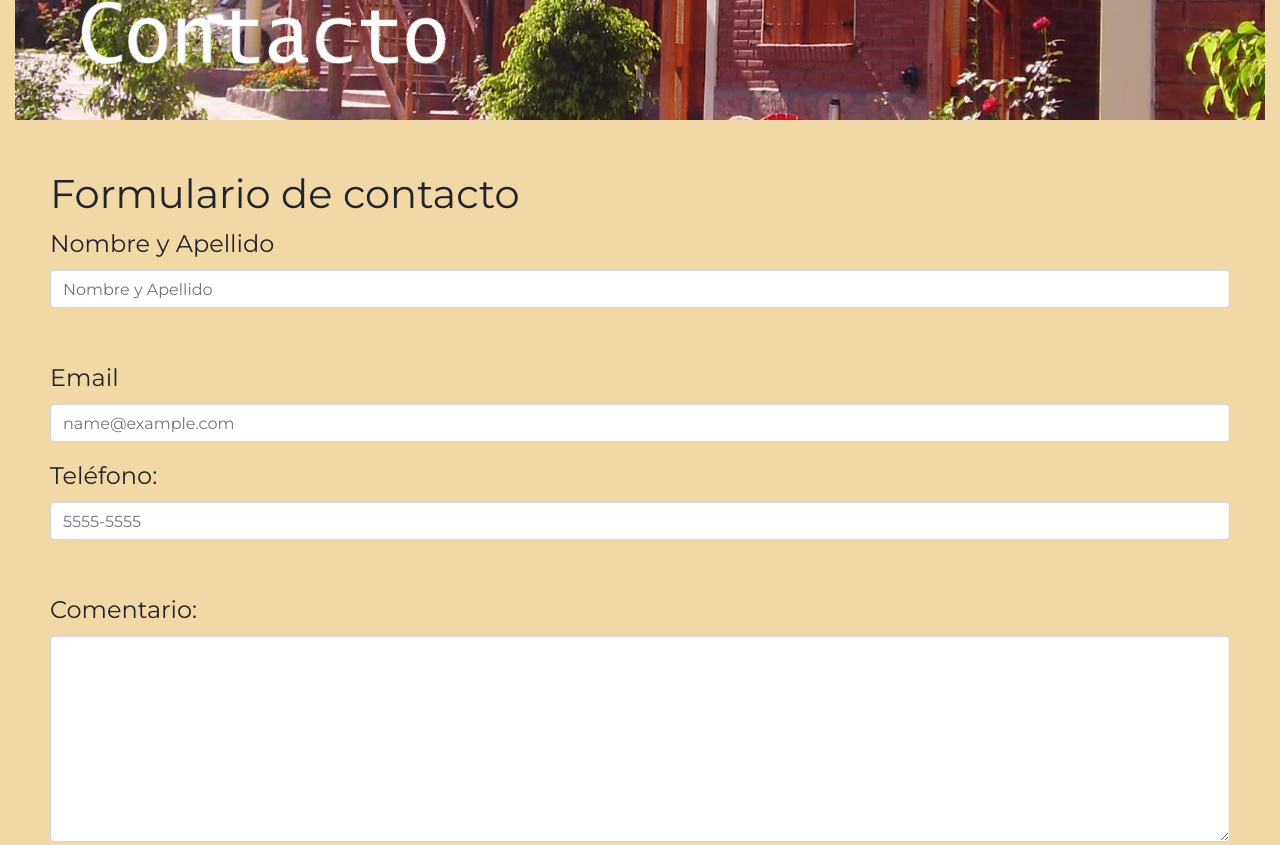
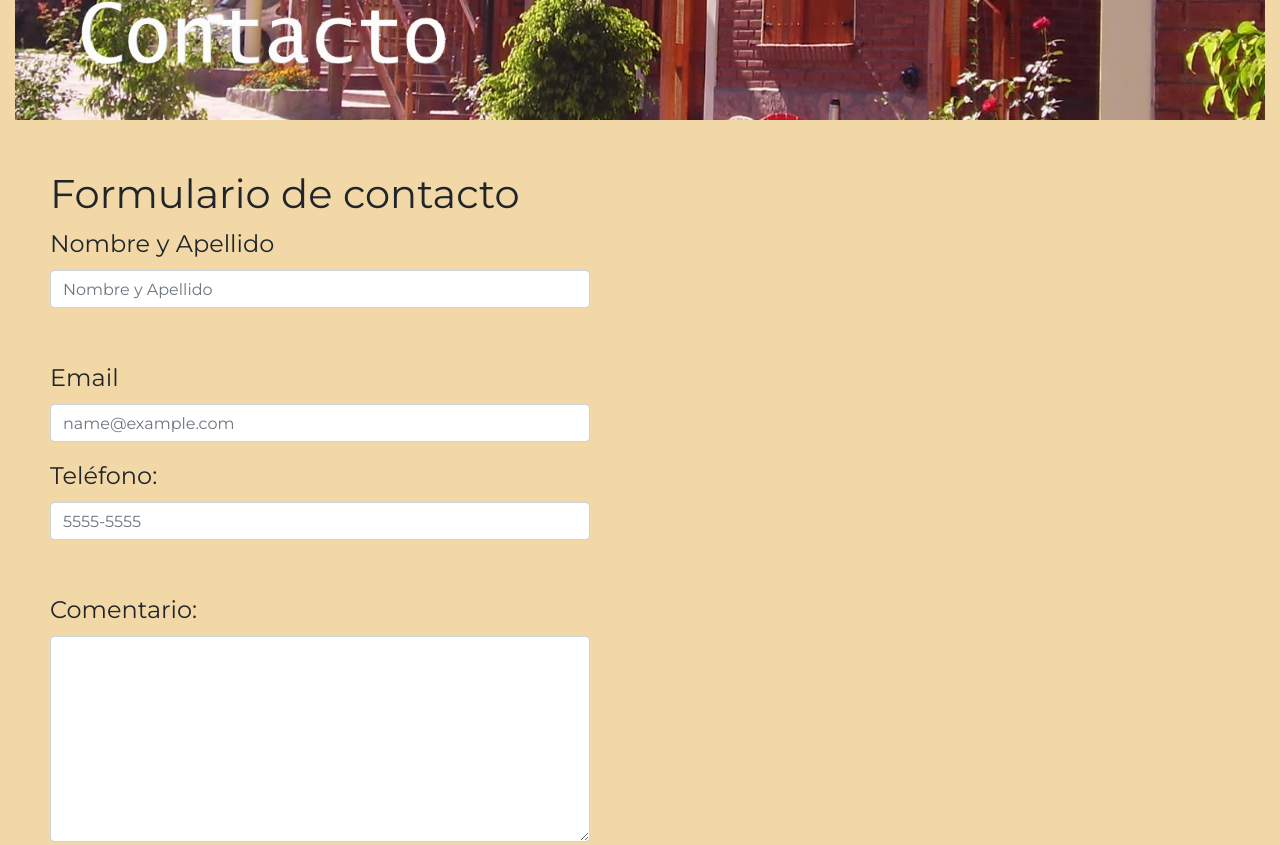
Before and after one commit to hdalarcon/proyect-alarcon, a plain HTML site: page pages/contacto.html in a window 1280 px wide. Shown: the part 620-1465 px from the top of the page. Drawn offline with nearby package versions, Linux system fonts and the light colour scheme.

Commit message:
Se realiza una modificacion en contacto.html, se modifica section-2

```diff
--- a/pages/contacto.html
+++ b/pages/contacto.html
@@ -65,7 +65,7 @@
 
         <div class="row">
 
-            <div class="section-2 col-sm-12 col-md-12">
+            <div class="section-2 col-sm-12 col-md-6 col-lg-6">
                 <!-- apertura titulo -->
 		        <div class="row paddingT centrar">
 			        <div class="col-lg-12 col-xs-12" data-aos="fade-up">
```
